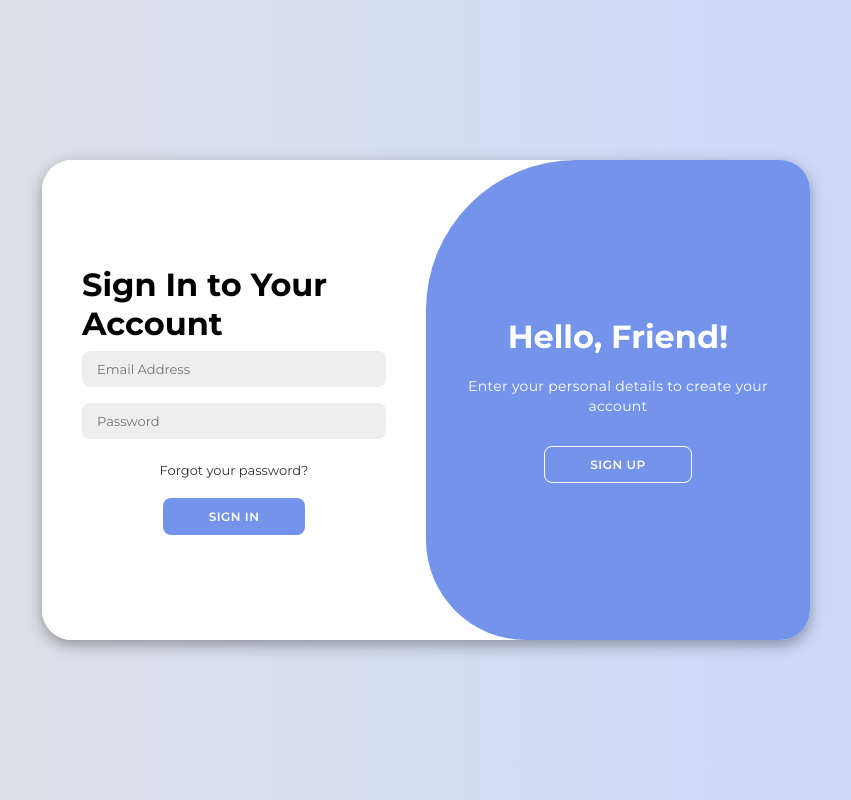
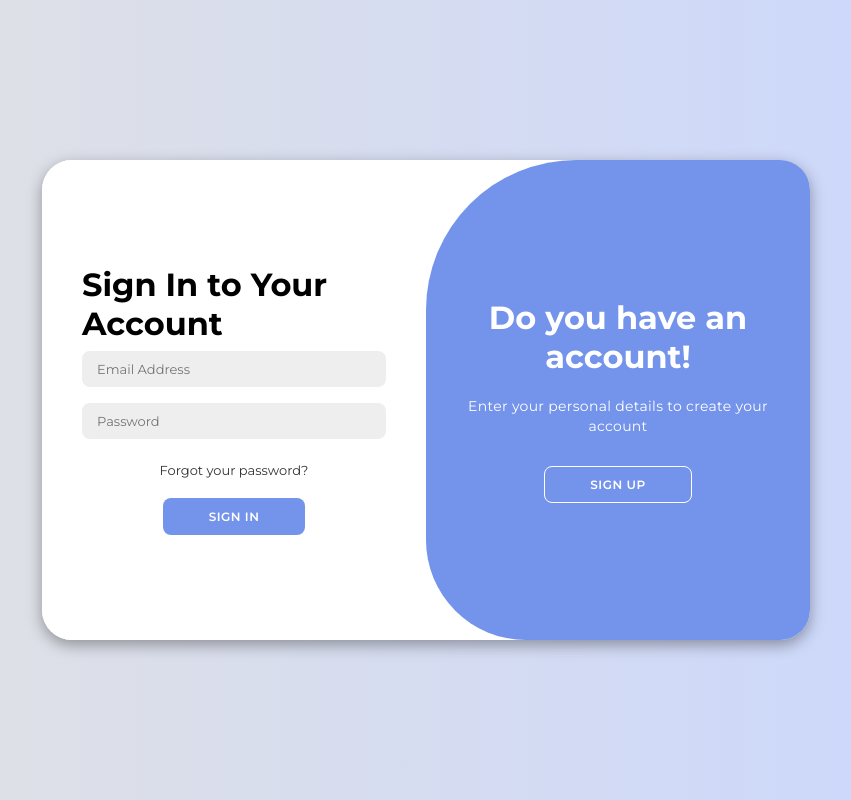
Before and after one commit to Irfan2202/register, a plain HTML site: page index.html in a window 1280 px wide. Shown: the whole page, without its empty margins (214-1065 px from the left). Drawn offline with Linux system fonts and the light colour scheme.

Commit message:
Update with new code

```diff
--- a/index.html
+++ b/index.html
@@ -38,7 +38,7 @@
             <button class="hidden" id="login">Sign In</button>
           </div>
           <div class="toggle-panel toggle-right">
-            <h1>Hello, Friend!</h1>
+            <h1>Do you have an account!</h1>
             <p>Enter your personal details to create your account</p>
             <button class="hidden" id="register">Sign Up</button>
           </div>
```
